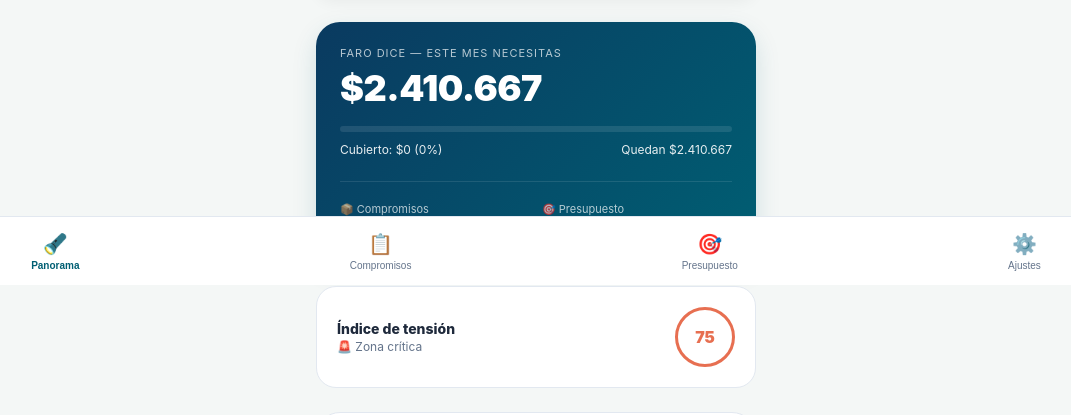
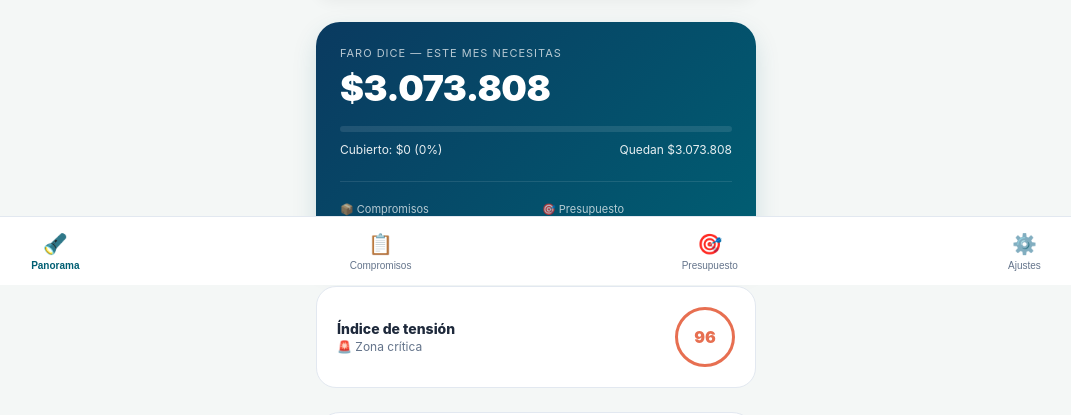
Before and after one commit to cristiancontrerasma-png/Faro-App, a Next.js app: page / in a window 1280 px wide. Shown: the part 515-930 px from the top of the page, without its empty margins (104-1175 px from the left). Built offline with nearby package versions, Linux system fonts and the light colour scheme.

Commit message:
Update page.jsx

```diff
--- a/app/page.jsx
+++ b/app/page.jsx
@@ -56,11 +56,9 @@ const fmtFull = (v) => {
   return '$' + Math.round(v).toLocaleString('es-CL');
 };
 
+// Modificado para que siempre retorne el número entero completo con formato
 const fmtK = (v) => {
-  if (!v) return '$0';
-  if (v >= 1000000) return `$${(v / 1000000).toFixed(1)}M`;
-  if (v >= 1000) return `$${Math.round(v / 1000)}K`;
-  return `$${v}`;
+  return fmtFull(v);
 };
 
 function GmailSyncBanner({ boletasDetectadas, onConfirmar, onDescartar, t, isDark }) {
@@ -156,7 +154,7 @@ function PanoramaView({ data, onBoletasConfirmadas, t, isDark }) {
 
       <div style={{background:t.card,borderRadius:20,padding:20,marginBottom:24,border:'1px solid '+t.border,display:'flex',alignItems:'center',justifyContent:'space-between'}}>
         <div>
-          <div style={{fontSize:14,fontWeight:800,color:t.text}}>Índice de tensión</div>
+          <div style={{fontSize:14,fontWeight:800,color:t.text}}>{... 'Índice de tensión'}</div>
           <div style={{fontSize:12,color:t.textMuted,marginTop:2}}>{tInfo.emoji} {tInfo.label}</div>
         </div>
         <div style={{width:54,height:54,display:'flex',alignItems:'center',justifyContent:'center',borderRadius:'99%',border:`3px solid ${tInfo.color}`,fontSize:16,fontWeight:900,color:tInfo.color}}>
@@ -193,7 +191,7 @@ function PanoramaView({ data, onBoletasConfirmadas, t, isDark }) {
 }
 
 // ==========================================
-// VISTA: COMPROMISOS (CON FORMULARIO DE ALTA MANUAl)
+// VISTA: COMPROMISOS
 // ==========================================
 function CompromisosView({ data, onTogglePago, onUpdateMonto, onUpdateIngresos, onAddCompromiso, t }) {
   const [nuevoNombre, setNuevoNombre] = useState('');
@@ -224,7 +222,7 @@ function CompromisosView({ data, onTogglePago, onUpdateMonto, onUpdateIngresos,
         </div>
       </div>
 
-      {/* Formulario para agregar Nuevo Gasto / Cuenta de forma manual (+ / -) */}
+      {/* Formulario para agregar Nuevo Gasto / Cuenta de forma manual */}
       <div style={{background:t.card,borderRadius:24,padding:20,border:'1px solid '+t.border}}>
         <div style={{fontSize:15,fontWeight:800,color:t.text,marginBottom:14}}>➕ Añadir Nuevo Gasto / Cuenta</div>
         <form onSubmit={handleSubmit} style={{display:'flex', flexDirection:'column', gap:10}}>
@@ -364,6 +362,8 @@ function getIcon(n) {
 export default function FaroApp() {
   const [isDark, setIsDark] = useState(false);
   const [activeTab, setActiveTab] = useState('panorama');
+
+  // Montos iniciales sincronizados con los valores reales desde el primer renderizado
   const [data, setData] = useState({
     ingresos: 3200000,
     compromisos: [
@@ -371,7 +371,7 @@ export default function FaroApp() {
       { id: 2, nombre: 'Gastos Comunes', monto: 1148896, dia: 10, fechaVenceReal: new Date(2026, 5, 10), activo: true, pagado: false },
       { id: 3, nombre: 'Celular', monto: 12990, dia: 12, fechaVenceReal: new Date(2026, 5, 12), activo: true, pagado: false },
       { id: 4, nombre: 'Agua', monto: 698781, dia: 22, fechaVenceReal: new Date(2026, 5, 22), activo: true, pagado: false },
-      { id: 5, nombre: 'Enel (Luz)', monto: 0, dia: 8, fechaVenceReal: new Date(2026, 5, 8), activo: true, pagado: false }
+      { id: 5, nombre: 'Enel (Luz)', monto: 663141, dia: 8, fechaVenceReal: new Date(2026, 5, 8), activo: true, pagado: false }
     ],
     categorias: [],
     boletasGmail: [
```
